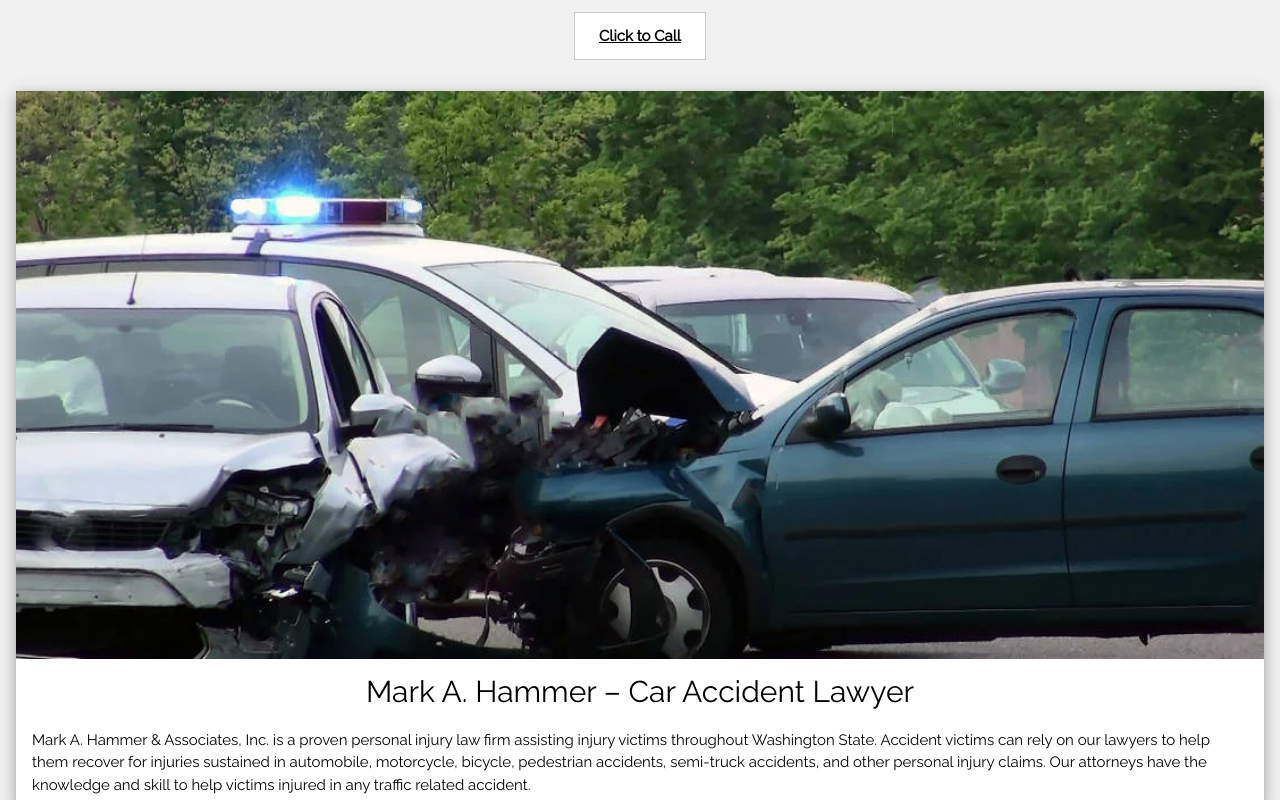
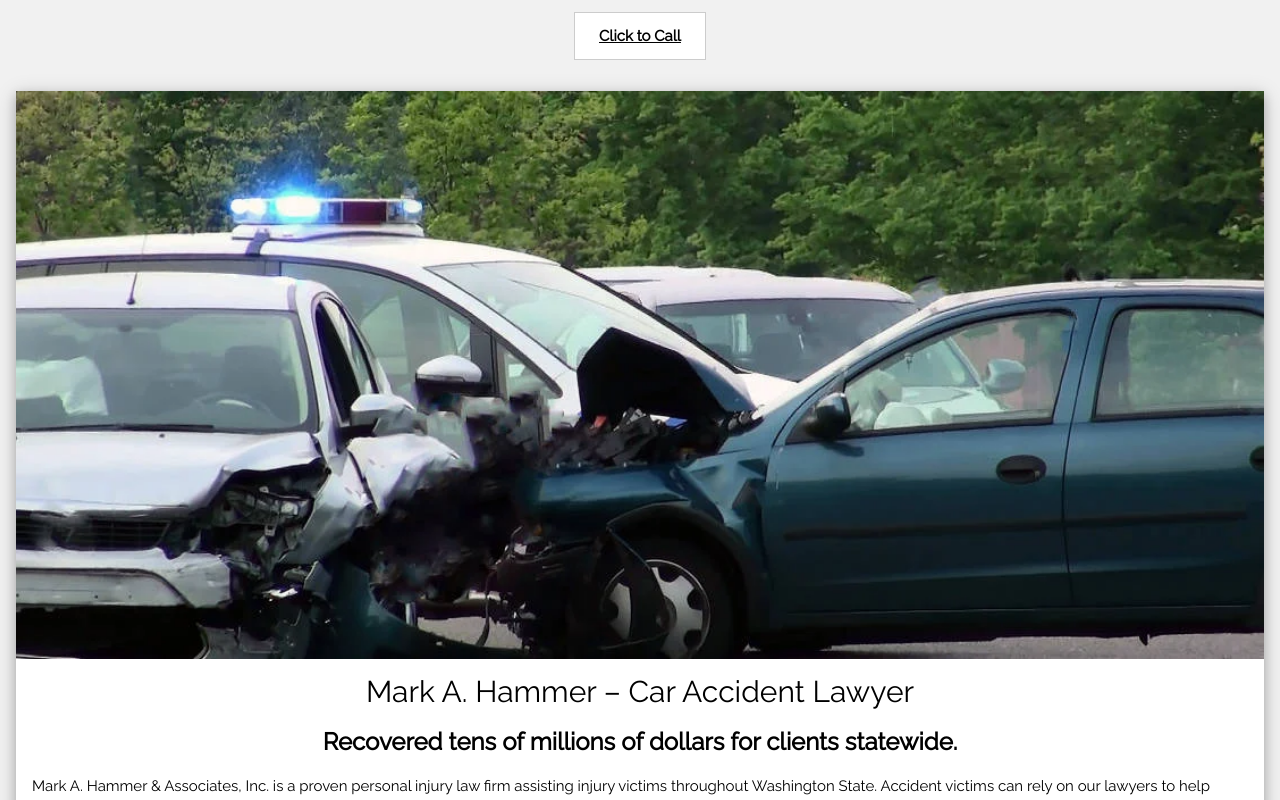
Before and after one commit to Bosk02/car-accident-lawyer-english, a plain HTML site: page index.html in a window 1280 px wide. Shown: the part 151-951 px from the top of the page. Drawn offline with Linux system fonts and the light colour scheme.

Commit message:
taxi
taxi

```diff
--- a/index.html
+++ b/index.html
@@ -38,6 +38,7 @@ and is wrapped around the whole page content, except for the footer in this exam
 
     <div class="w3-container">
       <center><h2>Mark A. Hammer – Car Accident Lawyer</h2></center>
+      <center><h3><strong>Recovered tens of millions of dollars for clients statewide.</strong></h3></center>
 
       <p>Mark A. Hammer & Associates, Inc. is a proven personal injury law firm assisting injury victims throughout Washington State. Accident victims can rely on our lawyers to help them recover for injuries sustained in automobile, motorcycle, bicycle, pedestrian accidents, semi-truck accidents, and other personal injury claims. Our attorneys have the knowledge and skill to help victims injured in any traffic related accident.</p>
 
```
